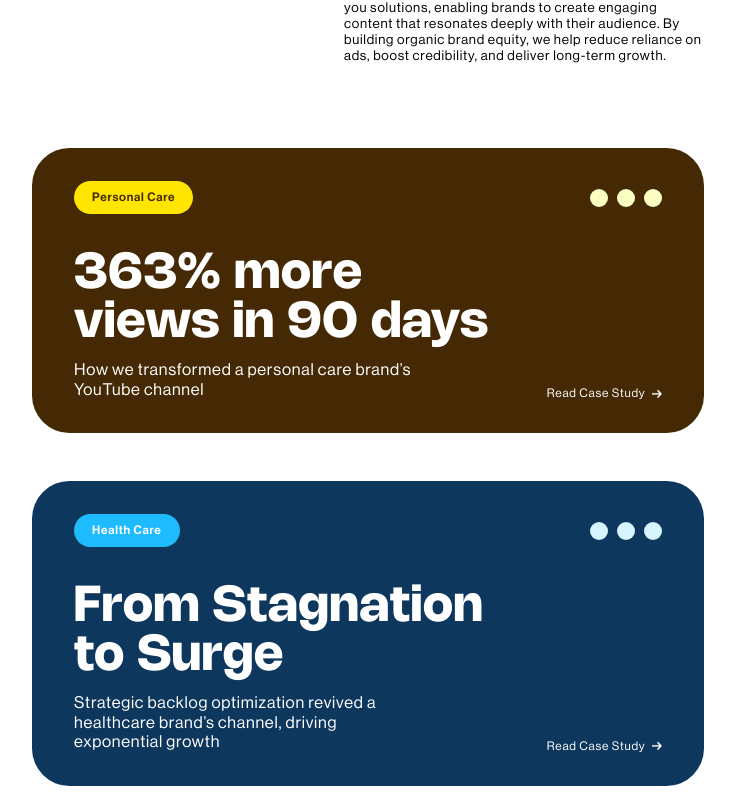
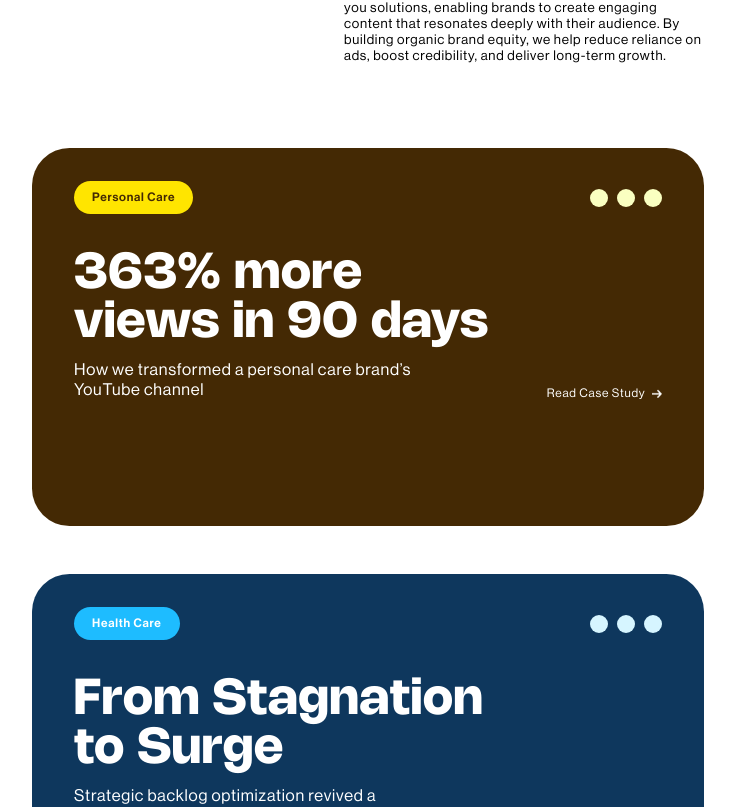
Before and after one commit to A-Coder02/born-21-website, a React (Vite) app: page / in a window 1280 px wide. Shown: the part 1168-1975 px from the top of the page, without its empty margins (272-1007 px from the left). Built offline with nearby package versions, Linux system fonts and the light colour scheme; a web font is replaced by a local one.

Commit message:
OurWorkSection animation implemented

```diff
--- a/src/pages/Home/OurWorkSection.jsx
+++ b/src/pages/Home/OurWorkSection.jsx
@@ -47,8 +47,9 @@ const OurWorkSection = () => {
                 <div className="flex  justify-end mb-28">
                     <Typography variant='lg' className='max-w-[30rem]' >{content}</Typography>
                 </div>
-                <div className="flex flex-col gap-16">
+                <div className="flex flex-col gap-16 min-h-screen">
                     {cardContent.map(card =>
+                        <div className="sticky top-28">
                             <WorkSectionCard
                                 headline={card.headline}
                                 small={card.small}
@@ -58,6 +59,7 @@ const OurWorkSection = () => {
                                 secondaryColor={card.secondaryColor}
                                 batchTextColor={card.batchTextColor}
                             />
+                        </div>
                     )}
                 </div>
 
@@ -72,7 +74,7 @@ export default OurWorkSection;
 const WorkSectionCard = ({
     headline, small, lead, primaryColor = 'red', primaryLightColor = 'tomato', secondaryColor = 'black', batchTextColor = 'blue'
 }) => {
-    return <article className={`rounded-[3.125rem] py-11 px-14`}
+    return <article className={`rounded-[3.125rem] py-11 px-14 aspect-video`}
         style={{
             backgroundColor: secondaryColor
         }}
```
Lines whose indentation alone changed are shown as unchanged.
